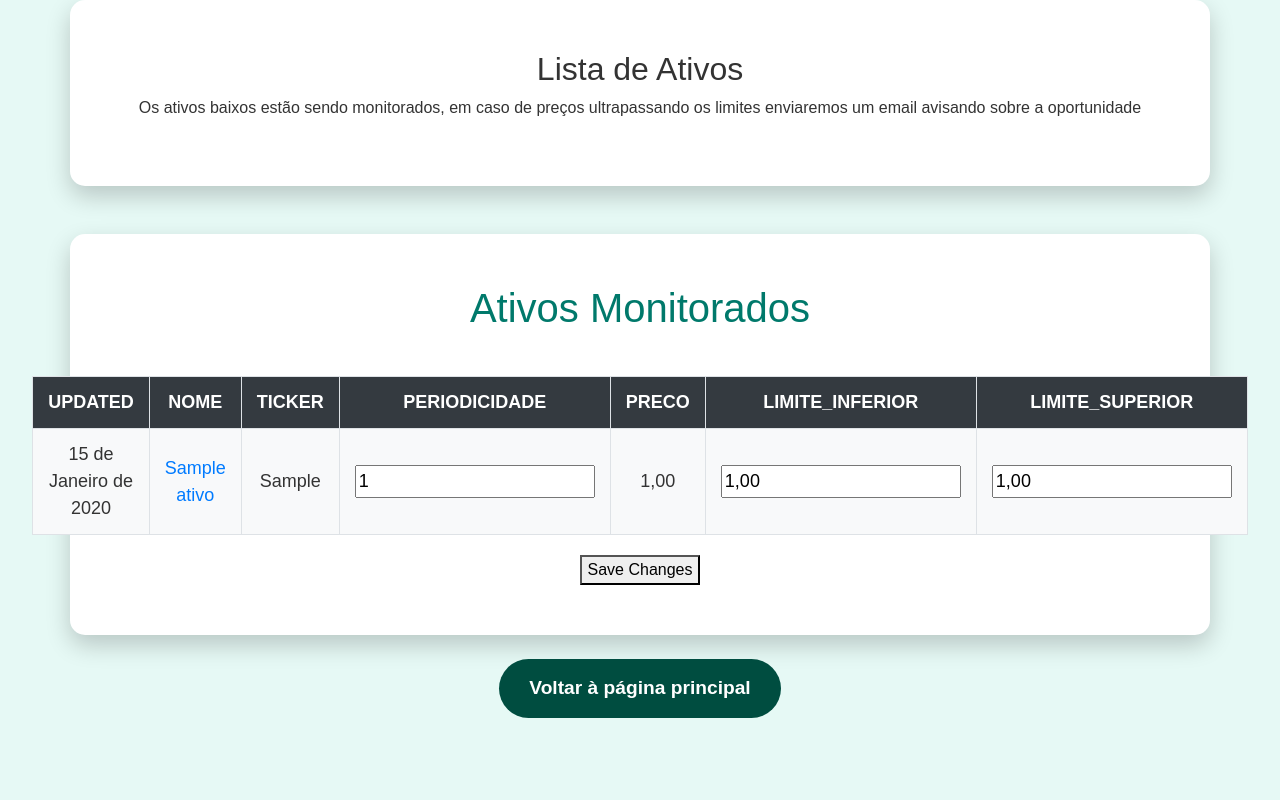
After one commit to takiyalu/tunel, a Django app: page /salvos/ in a window 1280 px wide. The commit adds this page. Run offline with Django 5.2, Linux system fonts and the light colour scheme; tables that the repository leaves empty hold one stand-in row (values such as "Sample post"); some libraries are stand-ins or nearby versions.

Commit message:
Verificação de ativo, lista de ativos e edição

```diff
--- a/core/main.py
+++ /dev/null
@@ -1,4 +0,0 @@
-import pandas as pd
-df = pd.DataFrame({'symbol': ['PETR.SAO'], 'region': ['Brazil/Sao Paolo']})
-print(df)
-df.apply()
--- a/core/models.py
+++ b/core/models.py
@@ -3,7 +3,8 @@ from django.db import models
 
 class Base(models.Model):
     created = models.DateField('Creation', auto_now_add=True)
-    updated = models.DateField('Update', auto_now=True)
+    updated = models.DateField('Update Day', auto_now=True)
+
     active = models.BooleanField('Active?', default=True)
 
     class Meta:
--- a/core/static/css/styles.css
+++ b/core/static/css/styles.css
@@ -165,3 +165,41 @@ table, th, td {
         align-items: center;
     }
 }
+
+.modal-dialog {
+    max-width: 300px; /* Adjust width as needed */
+    margin: 1.75rem auto; /* Center horizontally */
+}
+
+.modal-content {
+    border-radius: 5px; /* Rounded corners */
+    background-color: #ffffff; /* White background */
+    padding: 20px; /* Padding around content */
+}
+
+.modal-header {
+    border-bottom: none; /* Remove bottom border if needed */
+    padding-bottom: 0; /* Adjust padding */
+}
+
+.modal-body {
+    padding-top: 0; /* Adjust padding */
+    text-align: center; /* Center text */
+}
+
+.close-btn {
+    color: #aaa;
+    font-size: 28px;
+    font-weight: bold;
+}
+
+.close-btn:hover,
+.close-btn:focus {
+    color: black;
+    text-decoration: none;
+    cursor: pointer;
+}
+
+.table-responsive {
+    overflow-x: auto;
+}
--- /dev/null
+++ b/core/templates/ativos_salvos.html
@@ -0,0 +1,78 @@
+{% load static %}
+{% load bootstrap4 %}
+<!DOCTYPE html>
+<html lang="pt-br">
+<head>
+    <meta charset="UTF-8">
+    <meta name="viewport" content="width=device-width, initial-scale=1.0">
+    <title>Pesquisa</title>
+    <!-- Include Bootstrap 4 CSS -->
+    {% bootstrap_css %}
+    <link href="{% static 'css/styles.css' %}" rel="stylesheet">
+</head>
+<body>
+    <!-- Titulo descritivo -->
+    <header>
+        <div id="topo" class="topo-bg d-flex justify-content-center align-items-center">
+            <div class="container text-center">
+                <h2 class="head-title">Lista de Ativos</h2>
+                <p>Os ativos baixos estão sendo monitorados, em caso de preços ultrapassando os limites enviaremos um email avisando sobre a oportunidade</p>
+                <div class="header-button">
+                </div>
+            </div>
+        </div>
+    </header>
+
+    <!-- Tabela -->
+    <div class="container mt-5">
+        <h1 class="text-center mb-4">Ativos Monitorados</h1>
+        <div class="d-flex justify-content-center">
+            {% if ativos %}
+                <form method="post">
+                {% csrf_token %}
+                <div class="table-responsive"> <!-- Add this div -->
+        <table border="1">
+            <thead>
+                <tr>
+                    {% for coluna in ativos.0.keys %}
+                        {% if coluna not in 'id' %}
+                        <th class="text-center">{{ coluna|upper }}</th>
+                        {% endif %}
+                    {% endfor %}
+                </tr>
+            </thead>
+            <tbody>
+                {% for ativo in ativos %}
+                <tr>
+                    {% for chave, valor in ativo.items %}
+                        {% if chave == 'nome' %}
+                            <td class="text-center">
+                            <a href="{% url 'core:ativo-detail' symbol=ativo.ticker %}">
+                                {{ valor }}
+                            </a>
+                            </td>
+                        {% elif chave in editaveis %}
+                            <td class="text-center">
+                                <input type="text" name="ativo_{{ ativo.id }}_{{ chave }}" value="{{ valor }}">
+                            </td>
+                        {% elif chave != 'id' %}
+                            <td class="text-center">{{ valor }}</td>
+                        {% endif %}
+                    {% endfor %}
+                </tr>
+                {% endfor %}
+            </tbody>
+        </table>
+                </div>
+                    <button type="submit">Save Changes</button>
+                </form>
+    {% else %}
+        <p>Não foram encontrados resultados ativos salvos na base de dados".</p>
+    {% endif %}
+        </div>
+    </div>
+    <div class="d-flex justify-content-center mt-4">
+        <a href="{% url 'core:index' %}" class="btn btn-custom mx-3">Voltar à página principal</a>
+    </div>
+</body>
+</html>
--- a/core/templates/index.html
+++ b/core/templates/index.html
@@ -52,7 +52,7 @@
     <!-- Fim da Área de Busca -->
     <!-- Botão para listagem de ativos salvos -->
     <div class="d-flex justify-content-center mt-4">
-        <a href="#" class="btn btn-custom mx-3">Listar ativos salvos</a>
+        <a href="{% url 'core:salvos' %}" class="btn btn-custom mx-3">Listar ativos salvos</a>
     </div>
 
     <script src="{% static 'js/script.js' %}" defer></script>
--- a/core/templates/pesquisa.html
+++ b/core/templates/pesquisa.html
@@ -22,7 +22,7 @@
             </div>
         </div>
     </header>
-
+    <pre>{{ ativos|safe }}</pre>
     <!-- Tabela -->
     <div class="container mt-5">
         <h1 class="text-center mb-4">Ativos encontrados</h1>
@@ -43,7 +43,7 @@
                                 {% if key == 'name' %}
                                     <!-- Add a link to the name column -->
                                     <td>
-                                        <a href="{% url 'core:ativo' ativo_symbol=row.symbol %}">
+                                        <a href="{% url 'core:ativo-detail' symbol=row.symbol %}">
                                             {{ value }}
                                         </a>
                                     </td>
@@ -61,7 +61,6 @@
         </div>
     </div>
         <!-- Fim da Área de Busca -->
-        <!-- Botão para listagem de ativos salvos -->
     <div class="d-flex justify-content-center mt-4">
         <a href="{% url 'core:index' %}" class="btn btn-custom mx-3">Voltar à página principal</a>
     </div>
--- a/core/urls.py
+++ b/core/urls.py
@@ -6,6 +6,7 @@ app_name = 'core'  # This defines the namespace for this app (Useful to be refer
 urlpatterns = [
     path('', IndexView.as_view(), name='index'),
     path('pesquisa/', PesquisaView.as_view(), name='pesquisa'),
-    path('salvos/', AtivosSalvosView.as_view(), name='salvo'),
-    path('ativo/<str:ativo_symbol>/', AtivoView.as_view(), name='ativo'),
+    path('salvos/', AtivosSalvosView.as_view(), name='salvos'),
+    path('ativo/<str:symbol>/', AtivoView.as_view(), name='ativo-detail'),
+    path('ativo/', AtivoView.as_view(), name='ativo'),
 ]
--- a/core/views.py
+++ b/core/views.py
@@ -1,9 +1,8 @@
-from django.views.generic import TemplateView, FormView, View
+from django.views.generic import TemplateView, FormView
 from django.http import JsonResponse
-from django.shortcuts import redirect, render
+from django.shortcuts import redirect
 from django.urls import reverse
 from django.http import HttpResponse
-from django.contrib import messages
 from .models import Ativo
 from .forms import PesquisaForm, AtivoForm
 import yfinance as yf
@@ -52,6 +51,7 @@ class PesquisaView(TemplateView):
                 # como "SAPR11.SA", portanto fazemos o slicing abaixo.
                 df.loc[df['region'] == 'Brazil/Sao Paolo', 'symbol'] = df['symbol'].str[:-1]
                 context['pesquisa'] = df.to_dict(orient='records')  # Converts DataFrame to list of dicts
+                print(context['pesquisa'])
             else:
                 context['pesquisa'] = []
 
@@ -64,45 +64,75 @@ class AtivoView(FormView):
 
     def get_context_data(self, **kwargs):
         context = super().get_context_data(**kwargs)
-        ativo_symbol = self.kwargs.get('ativo_symbol')
-        # You can now use the product_symbol and product_name in your context
-        product = yf.Ticker(ativo_symbol)
-        # Update the preco field for the current Ativo instance
-        table = {'previousClose': product.info['previousClose'], 'bid': product.info['bid'], 'ask': product.info['ask'],
-                 'marketCap': product.info['marketCap'], 'volume': product.info['volume'],
-                 'beta': product.info['beta']}
-        context['table'] = table
-        context['ativo_symbol'] = ativo_symbol
-        context = {**context, **product.info, 'form': self.get_form()}
+        symbol = self.kwargs.get('symbol')
+        product = yf.Ticker(symbol)
+        context.update({**product.info})
         return context
 
+    def get(self, request, *args, **kwargs):
+        # Check if the request is an AJAX request for validation
+        if request.headers.get('X-Requested-With') == 'XMLHttpRequest':
+            ticker = request.GET.get('ticker')
+            is_monitored = Ativo.objects.filter(ticker=ticker).exists()
+            return JsonResponse({'is_monitored': is_monitored})
+
+        # If not an AJAX request, handle normally
+        return super().get(request, *args, **kwargs)
+
     def form_valid(self, form):
-        # Get additional data
-        symbol = self.kwargs.get('ativo_symbol')
+        symbol = self.kwargs.get('symbol')
         product = yf.Ticker(symbol)
         context = self.get_context_data(form=form)
-        if symbol not in Ativo.objects.values_list('ticker', flat=True):
-
-            # Create and save the Ativo object
-            ativo = Ativo(
-                nome=product.info['longName'],
-                ticker=symbol,
-                preco=product.info['previousClose'],
-                periodicidade=form.cleaned_data['periodicidade'],
-                limite_superior=form.cleaned_data['limite_superior'],
-                limite_inferior=form.cleaned_data['limite_inferior']
-            )
-            ativo.save()
-            messages.success(self.request, 'Ativo salvo com sucesso')
-        else:
-            messages.error(self.request, 'Ativo já está sendo monitorado')
-        return render(self.request, self.template_name, context)  # Redirect after saving
+        ativo = Ativo(
+            nome=product.info['longName'],
+            ticker=symbol,
+            preco=product.info['previousClose'],
+            periodicidade=form.cleaned_data['periodicidade'],
+            limite_superior=form.cleaned_data['limite_superior'],
+            limite_inferior=form.cleaned_data['limite_inferior']
+        )
+        ativo.save()
+        return self.render_to_response(context)
 
     def form_invalid(self, form):
-        # If the form is invalid, re-render the template with the form errors
         context = self.get_context_data(form=form)
         return self.render_to_response(context)
 
 
 class AtivosSalvosView(TemplateView):
-    template_name = 'lista_ativos.html'
+    template_name = 'ativos_salvos.html'
+
+    def get_context_data(self, **kwargs):
+        context = super().get_context_data(**kwargs)
+        # Campos a serem excluídos
+        campos_nao_selecionados = ['created', 'active']
+
+        # Todos os campos do modelo
+        todos_os_campos = [campo.name for campo in Ativo._meta.fields]
+
+        # Campos a serem incluídos
+        campos_selecionados = [campo for campo in todos_os_campos if campo not in campos_nao_selecionados]
+
+        # Campos editáveis
+        campos_editaveis = ['periodicidade', 'limite_inferior', 'limite_superior']
+        # Buscando ativos salvos na base de dados
+        context['ativos'] = list(Ativo.objects.values(*campos_selecionados))
+        context['editaveis'] = campos_editaveis
+        print(context['ativos'])
+        return context
+
+
+    def post(self, request, *args, **kwargs):
+        # Process form data here
+        for chave, valor in request.POST.items():
+            if chave.startswith('ativo_'):  # Ensure only relevant fields are processed
+                _, id, campo = chave.split('_', 2)  # Extract id and campo from the key
+                try:
+                    print(campo + 'socorro')
+                    ativo = Ativo.objects.get(id=id)
+                    setattr(ativo, campo, valor.replace(',', '.'))
+                    ativo.save()
+                except Ativo.DoesNotExist:
+                    continue  # Handle cases where Ativo is not found
+
+        return redirect('core:salvos')
--- a/requirements.txt
+++ b/requirements.txt
@@ -8,6 +8,7 @@ charset-normalizer==3.3.2
 Django==5.1
 django-bootstrap4==24.3
 django-channels==0.7.0
+django-debug-toolbar==4.4.6
 frozendict==2.4.4
 html5lib==1.1
 idna==3.8
--- a/tunnel/settings.py
+++ b/tunnel/settings.py
@@ -40,6 +40,7 @@ INSTALLED_APPS = [
     'django.contrib.sessions',
     'django.contrib.messages',
     'django.contrib.staticfiles',
+    'debug_toolbar',
 ]
 
 MIDDLEWARE = [
@@ -50,7 +51,10 @@ MIDDLEWARE = [
     'django.contrib.auth.middleware.AuthenticationMiddleware',
     'django.contrib.messages.middleware.MessageMiddleware',
     'django.middleware.clickjacking.XFrameOptionsMiddleware',
+    'debug_toolbar.middleware.DebugToolbarMiddleware',
 ]
+
+INTERNAL_IPS = ['127.0.0.1']
 
 ROOT_URLCONF = 'tunnel.urls'
 
--- a/tunnel/urls.py
+++ b/tunnel/urls.py
@@ -23,3 +23,9 @@ urlpatterns = [
     path('admin/', admin.site.urls),
     path('', include('core.urls')),
 ] + static(settings.MEDIA_URL, document_root=settings.MEDIA_ROOT)
+
+if settings.DEBUG:
+    import debug_toolbar
+    urlpatterns = [
+        path('__debug__/', include(debug_toolbar.urls)),
+    ] + urlpatterns
```
Also changed, not shown: core/management/commands/atualiza_preco.py (+34 -9 lines), core/static/js/script.js (+33 -18 lines), core/templates/ativo.html (+23 -12 lines).
